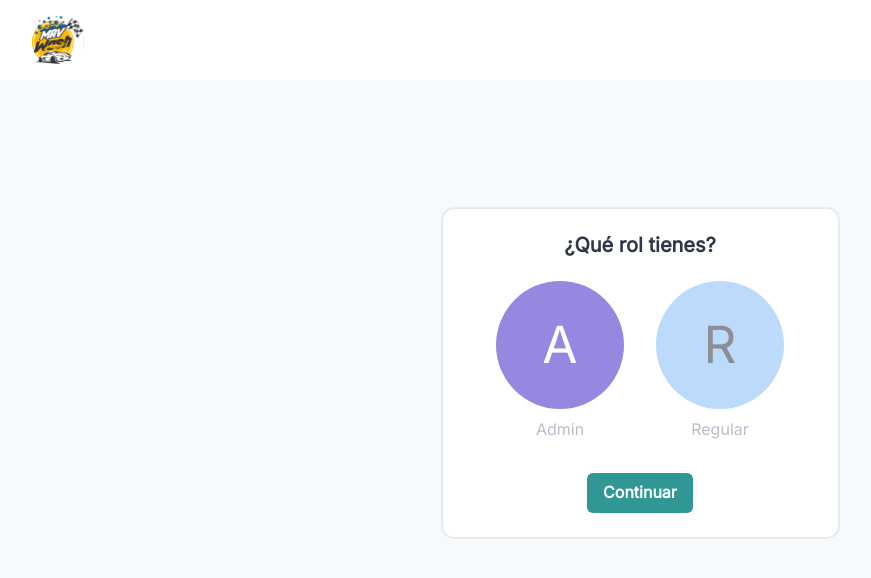
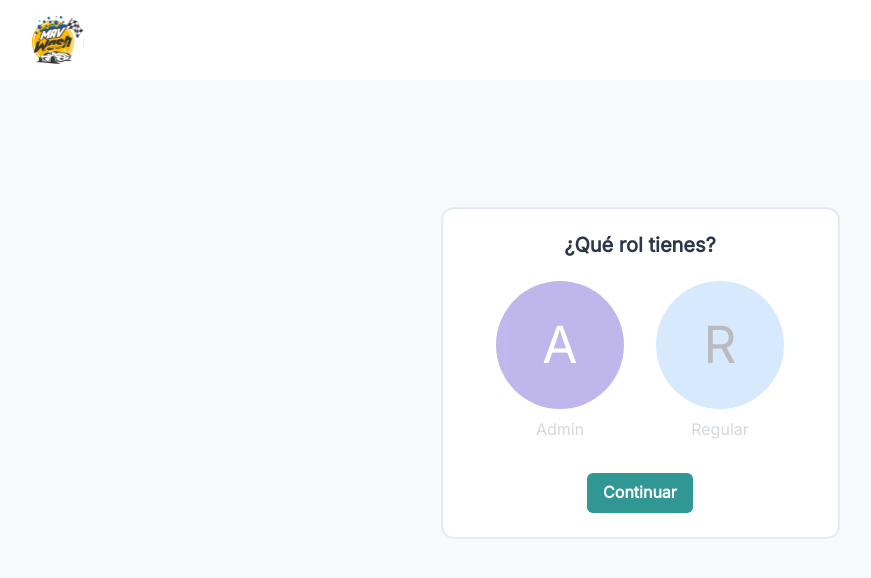
Before and after one commit to Miguel-Ruz/car-wash, a Next.js app in the folder car-wash/: page /auth in a window 1280 px wide. Shown: the top 578 px of the page, without its empty margins (0-871 px from the left). Built offline with nearby package versions, Linux system fonts and the light colour scheme.

Commit message:
add/validation opacity in typeuser

```diff
--- a/car-wash/src/pages/auth/components/AvatarLogin.tsx
+++ b/car-wash/src/pages/auth/components/AvatarLogin.tsx
@@ -4,14 +4,20 @@ import { Avatar, Text, VStack } from "@chakra-ui/react";
 type Props = {
   typeUser: string;
   name?: string;
-  handleCLick?: React.MouseEventHandler<HTMLSpanElement>;
+  // handleCLick?: React.MouseEventHandler<HTMLSpanElement>;
+  handleCLick?: (value: string | undefined) => void;
   opacityCard?: string;
 };
 
 function AvatarLogin({ typeUser, name, handleCLick, opacityCard }: Props) {
   return (
-    <VStack opacity={opacityCard}>
-      <Avatar size="2xl" name={name} cursor="pointer" onClick={handleCLick} />
+    <VStack opacity={opacityCard === name ? "1" : "0.3"}>
+      <Avatar
+        size="2xl"
+        name={name}
+        cursor="pointer"
+        onClick={() => handleCLick(name)}
+      />
       <Text color="#718096">{typeUser}</Text>
     </VStack>
   );
--- a/car-wash/src/pages/auth/index.tsx
+++ b/car-wash/src/pages/auth/index.tsx
@@ -13,18 +13,22 @@ import { AvatarLogin, LoginCard, NavbarLogin } from "./components";
 
 const index = () => {
   const [activeButton, setActiveButton] = useState<boolean>(false);
-  const [opacityCard, setOpacityCard] = useState<string>("0.5");
-
+  const [opacityCard, setOpacityCard] = useState<string>("");
 
   const users = [
     { id: 1, tipo: "Admin" },
     { id: 2, tipo: "Regular" },
   ];
 
-  const handleClickUser = (e: React.MouseEvent<HTMLDivElement>) => {
+  const handleClickUser = (name: string) => {
+    console.log("🚀 ~ file: index.tsx:24 ~ handleClickUser ~ name", name);
     setActiveButton(true);
-    setOpacityCard("1")
+    setOpacityCard(name);
   };
+  // const handleClickUser = (e: React.MouseEvent<HTMLDivElement>) => {
+  //   setActiveButton(true);
+  //   // setOpacityCard("1");
+  // };
 
   return (
     <>
```
